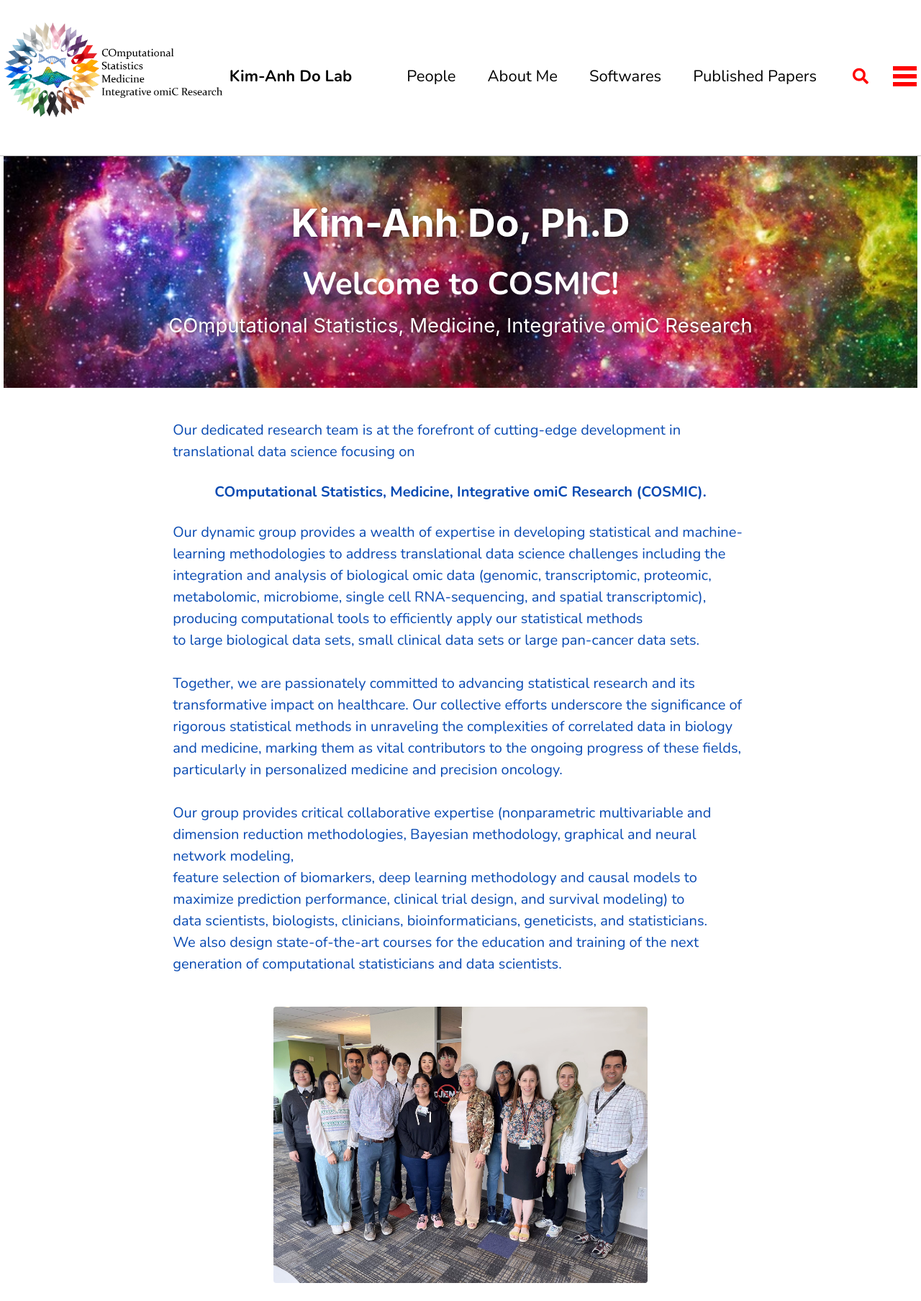
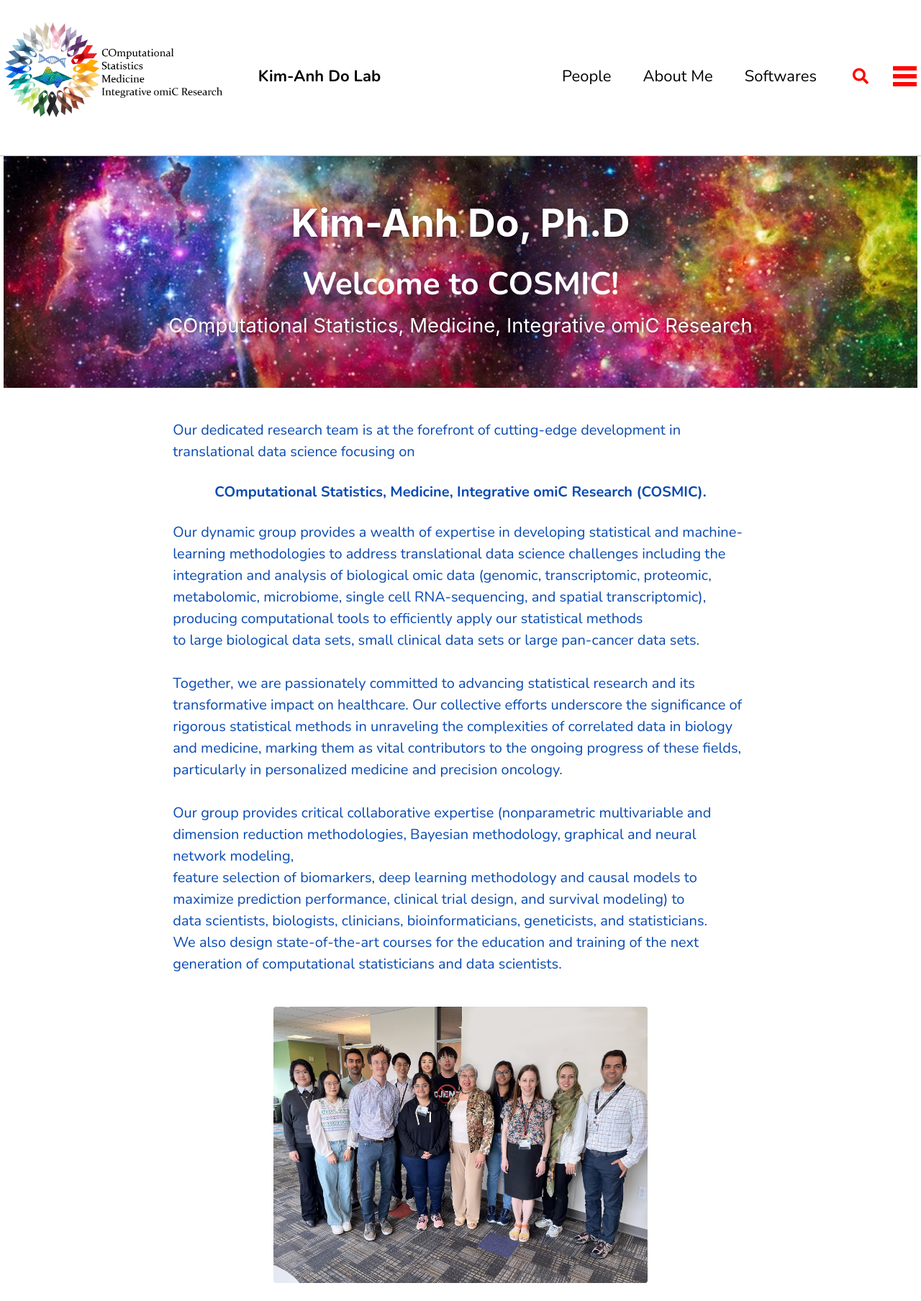
Before and after one commit to KimAnhDoMDA/COSMIC, a Jekyll site: the page built from pages/splash-page.md, in a window 1280 px wide, cut to the strip 104-1912 px from the top of the page. Shown: the whole strip at 72% size. Built offline with Jekyll 4.4.1, drawn with Linux system fonts in a browser that asks for light colours; cached includes are drawn as plain includes.

Commit message:
margin fixes

```diff
--- a/_sass/minimal-mistakes/_masthead.scss
+++ b/_sass/minimal-mistakes/_masthead.scss
@@ -41,6 +41,7 @@
 .site-logo img {
   max-height: 8rem;
   padding-bottom: 1rem;
+  padding-right: 1.5sem;
 }
 
 .site-title {
--- a/_sass/minimal-mistakes/_navigation.scss
+++ b/_sass/minimal-mistakes/_navigation.scss
@@ -197,7 +197,7 @@
     }
 
     &.site-title {
-      margin-left: 0;
+      margin-left: 40px;
     }
   }
 
```
